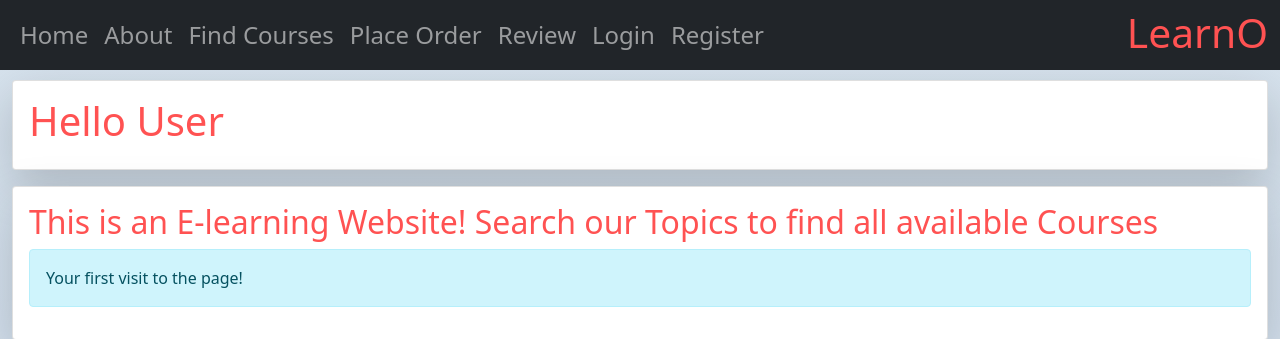
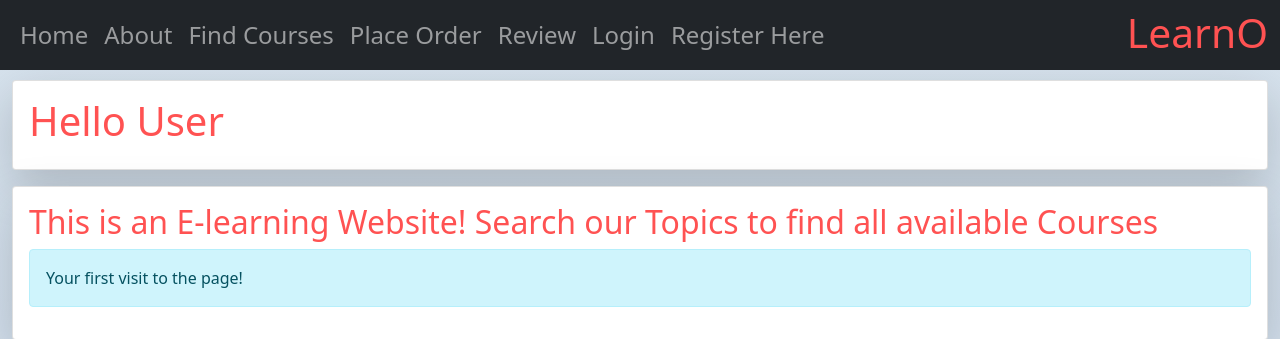
Before and after one commit to eclairsp/mysiteS21, a Django app: template myapp/templates/myapp/about.html in a window 1280 px wide. Shown: the top 339 px of the page. Run offline with Django 3.2, Linux system fonts and the light colour scheme; the template is opened without the code that fills it, so the values that code supplies are empty.

Commit message:
User login state based links/buttons

```diff
--- a/myapp/templates/myapp/base.html
+++ b/myapp/templates/myapp/base.html
@@ -52,7 +52,7 @@
                     <li class="nav-item">
                         <a
                                 class="nav-link {% if request.resolver_match.url_name == "register" %} active {% endif %}"
-                                href="{% url 'myapp:register' %}">Register
+                                href="{% url 'myapp:register' %}">Register Here
                         </a>
                     </li>
                 {% endif %}
@@ -60,7 +60,7 @@
                 {% if user.is_authenticated %}
                     <li class="nav-item"><a
                             class="nav-link {% if request.resolver_match.url_name == "myaccount" %} active {% endif %}"
-                            href="{% url 'myapp:myaccount' %}">Account</a></li>
+                            href="{% url 'myapp:myaccount' %}">My Account</a></li>
                 {% endif %}
 
                 {% if user.is_authenticated %}
```
Also changed, not shown: db.sqlite3.
